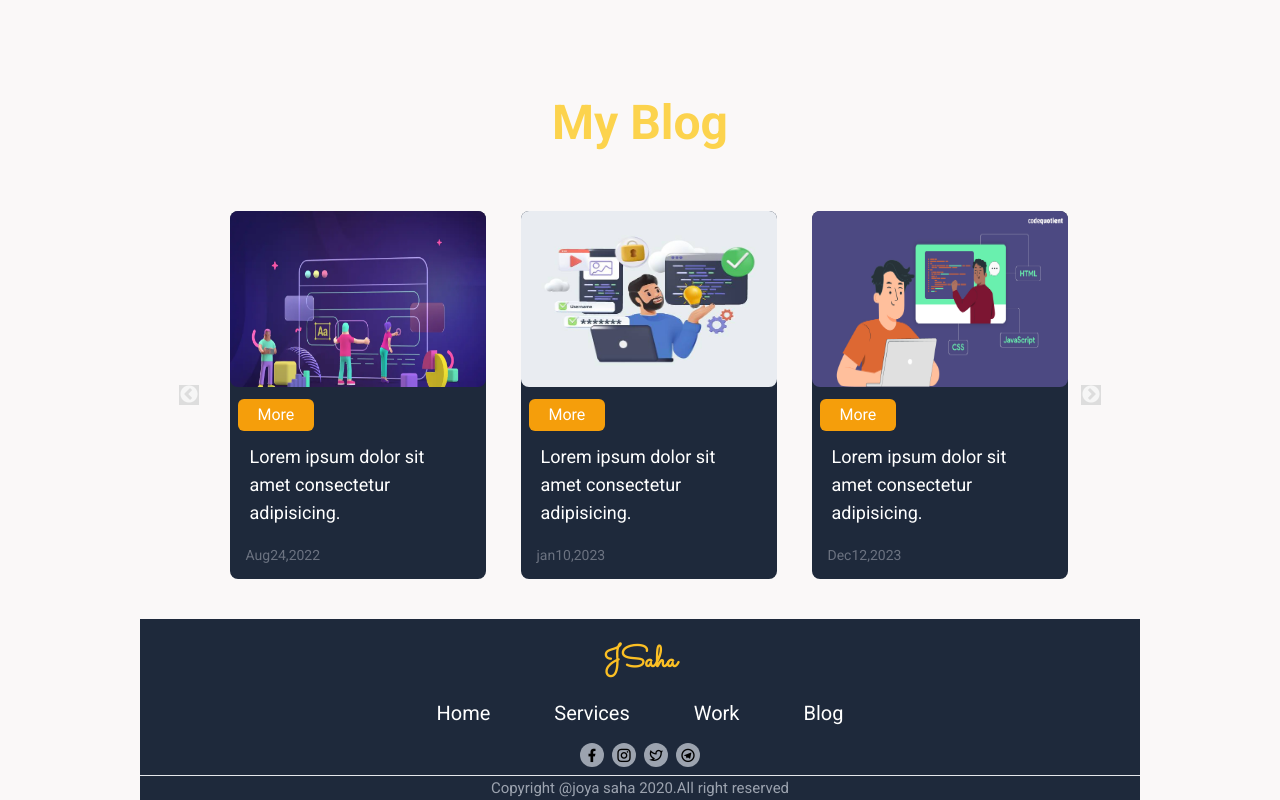
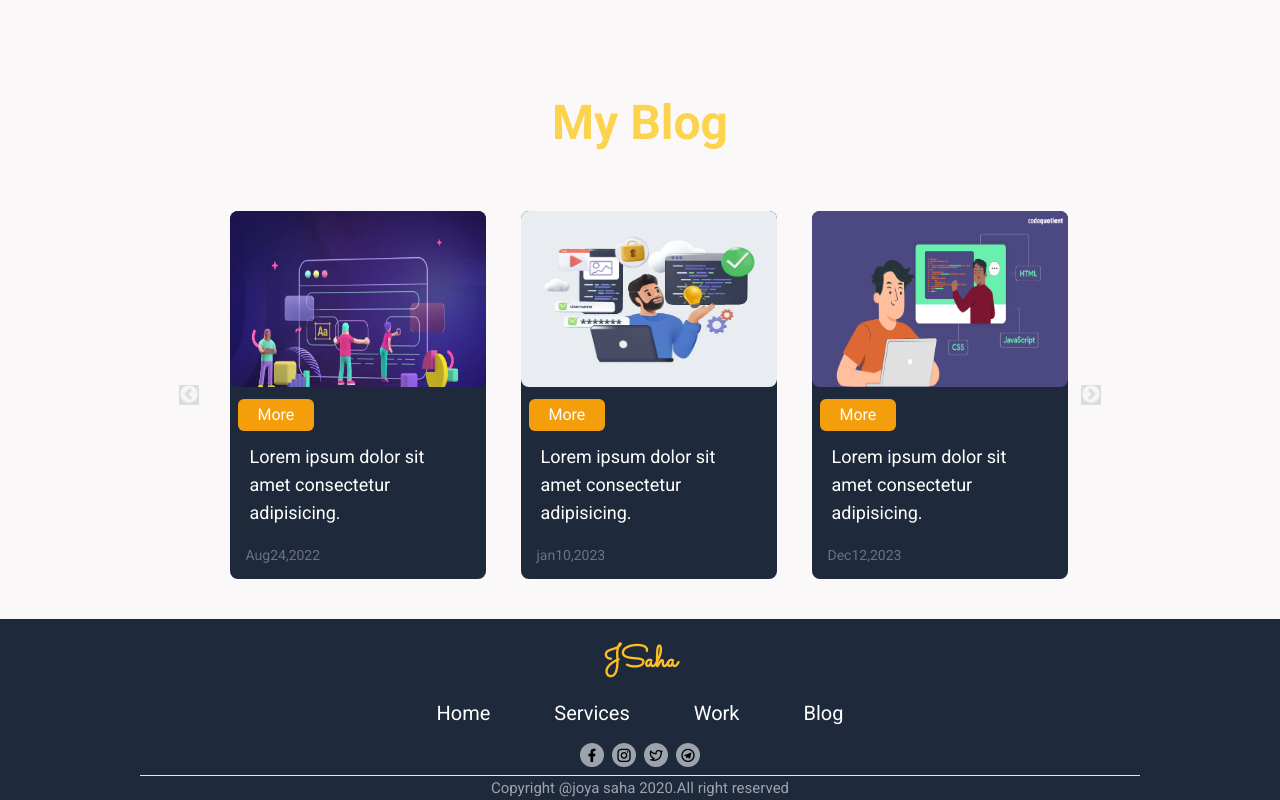
Before and after one commit to joyasaha1004/personal-blog, a React (Vite) app: page / in a window 1280 px wide. Shown: the part 3405-4205 px from the top of the page. Built offline with nearby package versions, Linux system fonts and the light colour scheme.

Commit message:
add all changes

```diff
--- a/src/Componenets/Footer/Footer.jsx
+++ b/src/Componenets/Footer/Footer.jsx
@@ -3,8 +3,8 @@ import "./Footer.css"
 
 const Footer = () => {
     return (
-        <div className=" overflow-x-hidden">
-            <div className="max-w-screen-xl mx-auto bg-slate-800 pt-4 font-serif  text-center  xl:pt-6">
+        <div className=" bg-slate-800 pt-4 font-serif  text-center  xl:pt-6 overflow-x-hidden">
+            <div className="max-w-screen-xl mx-auto">
 
                 <h1 className=" font-sans font-bold text-amber-400 text-lg sm:text-xl lg:text-2xl xl:text-3xl">JSaha</h1>
 
```
